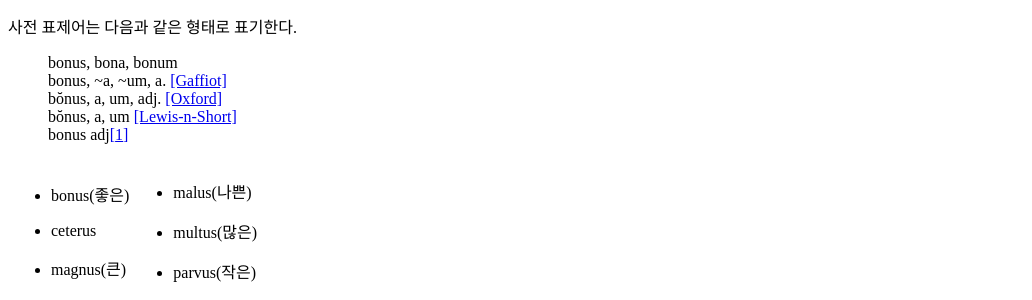
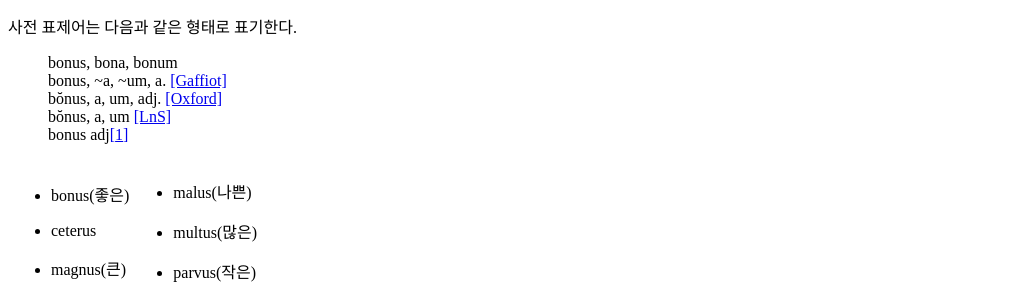
Before and after one commit to kabbala/grammatica_latina, a Sphinx documentation site: the page built from source/declinatio_adiectivi.rst, in a window 1280 px wide and 900 px high, scrolled down 5224 px. Shown: the part 152-452 px from the top of the window, without its empty margins (0-1032 px from the left). Built offline with Sphinx 7.4.7 and the Read the Docs theme 2.0.0, drawn with Linux system fonts in a browser that asks for light colours; some of the changed text lies outside the part shown.

Commit message:
인용부호 [LnS]로 변경

```diff
--- a/source/coniugatio_verbi.rst
+++ b/source/coniugatio_verbi.rst
@@ -164,7 +164,7 @@ esse, velle, īre, fierī, ferre 같은 불규칙적인 형태도 있다.
    | amō, -āre, -āvī, -ātum vt [CLDG2]_
    | amō, ~āre, ~āuī, ~ātum, :abbr:`tr. (transitive)`, :abbr:`intr. (intransitive)` [Oxford]_
    | ămo, āvī, ātum, āre, tr. [Gaffiot]_
-   | ămo, āvi, ātum, 1, v. :abbr:`a. (active)` [Lewis-n-Short]_
+   | ămo, āvi, ātum, 1, v. :abbr:`a. (active)` [LnS]_
    | ămo, 1. [#]_ [Cassell]_
 
 3종류의 어간을 모두 가지고 있지 않은 동사는 생략하거나 ‘—’로 표기하기도 한다.
@@ -172,7 +172,7 @@ esse, velle, īre, fierī, ferre 같은 불규칙적인 형태도 있다.
     | timeō, -ēre, -uī vt, vi [CLDG2]_
     | timeō, uī, —, ēre [Lewis]_
     | tĭmĕo, ŭi, ēre, tr. [Gaffiot]_
-    | tĭmĕo, ŭi, 2, v. a. [Lewis-n-Short]_
+    | tĭmĕo, ŭi, 2, v. a. [LnS]_
     | tĭmĕo, ŭi, 2. [Cassell]_
     |
     | āiō, āiēre, —, —
--- a/source/declinatio_adiectivi.rst
+++ b/source/declinatio_adiectivi.rst
@@ -163,7 +163,7 @@ mortuus처럼 어간 끝이 -u로 끝나서 어미의 u와 겹치는 경우에
   | bonus, bona, bonum
   | bonus, ~a, ~um, a. [Gaffiot]_
   | bŏnus, a, um, adj. [Oxford]_
-  | bŏnus, a, um [Lewis-n-Short]_
+  | bŏnus, a, um [LnS]_
   | bonus adj [#]_
 
 .. hlist::
@@ -247,7 +247,7 @@ pucher(예쁜)같은 형용사의 남성형은 명사 제2변화와 같이 e가
 사전 표제어는 다음과 같은 형태로 표기한다. -er로 끝나는 규칙변화이므로 소유격으로 e가 탈락하는지 여부만 표시하는 경우도 있다.
 
    | pulcher, pulchra, pulchrum
-   | pulcher, chra, chrum, adj. [Lewis-n-Short]_
+   | pulcher, chra, chrum, adj. [LnS]_
    | pulcher, ~chra, ~chrum, adj. [Oxford]_
    | pulcher, a, um [#]_
    | pulcher, -a, -um
@@ -302,7 +302,7 @@ liber(자유로운) 등의 형용사는 남성형이 명사의 제2변화와 같
    | līber, lībera, līberum
    | lībĕr, bĕra, bĕrum [Gaffiot]_
    | līber, ~era, ~erum. a. [Oxford]_
-   | līber, ĕra, ĕrum, adj. [Lewis-n-Short]_
+   | līber, ĕra, ĕrum, adj. [LnS]_
    | līber, a, um [#]_
    | līber, -a, -um
    | līber, -ī adj [CLDG2]_
@@ -444,7 +444,7 @@ dulcis(달콤한)처럼 남성형과 여성형이 동일하고, 중성형 주격
    | dulcis, dulcis, dulce
    | dulcis, ~is, ~e, a. [Oxford]_
    | dulcis, dulce
-   | dulcis, e, adj. [Lewis-n-Short]_
+   | dulcis, e, adj. [LnS]_
    | dulcis, e [Gaffiot]_
    | dulcis, -e, adj. [Cassell]_
    | dulcis adj [CLDG2]_
@@ -492,7 +492,7 @@ celeber(유명한)처럼 남성형 주격 어간의 e가 탈락되면서 변화
 사전 표제어는 다음과 같은 형태로 표기한다.
 
    | celeber, celeberis, celebre
-   | cĕlĕber, ē̆bris, ē̆bre, adj. [Lewis-n-Short]_
+   | cĕlĕber, ē̆bris, ē̆bre, adj. [LnS]_
    | cĕlĕber, bris, bre [Gaffiot]_
    | celeber, ~bris, ~bre, a. [Oxford]_
    | cleber, -ris adj [CLDG2]_
@@ -606,7 +606,7 @@ vetus(오래된, 낡은) 같은 경우는 탈격 단수가 -i가 아닌 -e로,
    | vetus, vetus, vetus
    | vetus, veteris
    | vetus, teris
-   | vĕtus, ĕris, adj. [Lewis-n-Short]_
+   | vĕtus, ĕris, adj. [LnS]_
    | vĕtus, -ĕris, adj. [Cassell]_
    | vetus, -eris, adj [CLDG2]_
    | uetus, ~eris, a. [Oxford]_
--- a/source/declinatio_nominis.rst
+++ b/source/declinatio_nominis.rst
@@ -889,7 +889,7 @@ puer, puerī, :sig:`m.`
 
   | puer, puerī
   | pŭĕr, ĕri, m. [Gaffiot]_
-  | puĕr, ĕri, m. [Lewis-n-Short]_
+  | puĕr, ĕri, m. [LnS]_
   | puer, ~erī, m. [Oxford]_
   | puer -i, m. [Cassell]_
   | puer, -ī m [CLDG2]_
@@ -1342,7 +1342,7 @@ e가 탈락하는 경우
 
    | pater, patris
    | pater, ~tris, m. [Oxford]_
-   | pătĕr, tris, m. [Lewis-n-Short]_
+   | pătĕr, tris, m. [LnS]_
    | păter, tris, m. [Gaffiot]_
    | pater, -ris m [CLDG2]_
 
@@ -2893,7 +2893,7 @@ pater, patris는 자음 변화이고, imber, imbris는 i 변화이다.
 사전 표제어는 다음 형태이다.
 
    | spēs, speī f [CLDG2]_
-   | spes, spēi, f. [Lewis-n-Short]_
+   | spes, spēi, f. [LnS]_
    | spēs, spĕi, f. [Gaffiot]_
    | spēs, ~eī, f. [Oxford]_
    | spēs, -ĕi, f. [Cassell]_
--- a/source/reference.rst
+++ b/source/reference.rst
@@ -13,7 +13,7 @@
 
 .. [Lewis] Lewis, :title-reference:`An Elementary Latin Dictionary`, 1890.
 
-.. [Lewis-n-Short] Lewis & Short, :title-reference:`Harpers' Latin Dictionary: A New Latin Dictionary Founded on the Translation of Freund's Latin-German Lexicon Edited by E. A. Andrews`, 1879.
+.. [LnS] Lewis & Short, :title-reference:`Harpers' Latin Dictionary: A New Latin Dictionary Founded on the Translation of Freund's Latin-German Lexicon Edited by E. A. Andrews`, 1879.
 
 .. [Oxford] :title-reference:`Oxford Latin Dictionary`, 1968.
 
```
Also changed, not shown: other parts of source/coniugatio_verbi.rst (+1 -1 lines).
